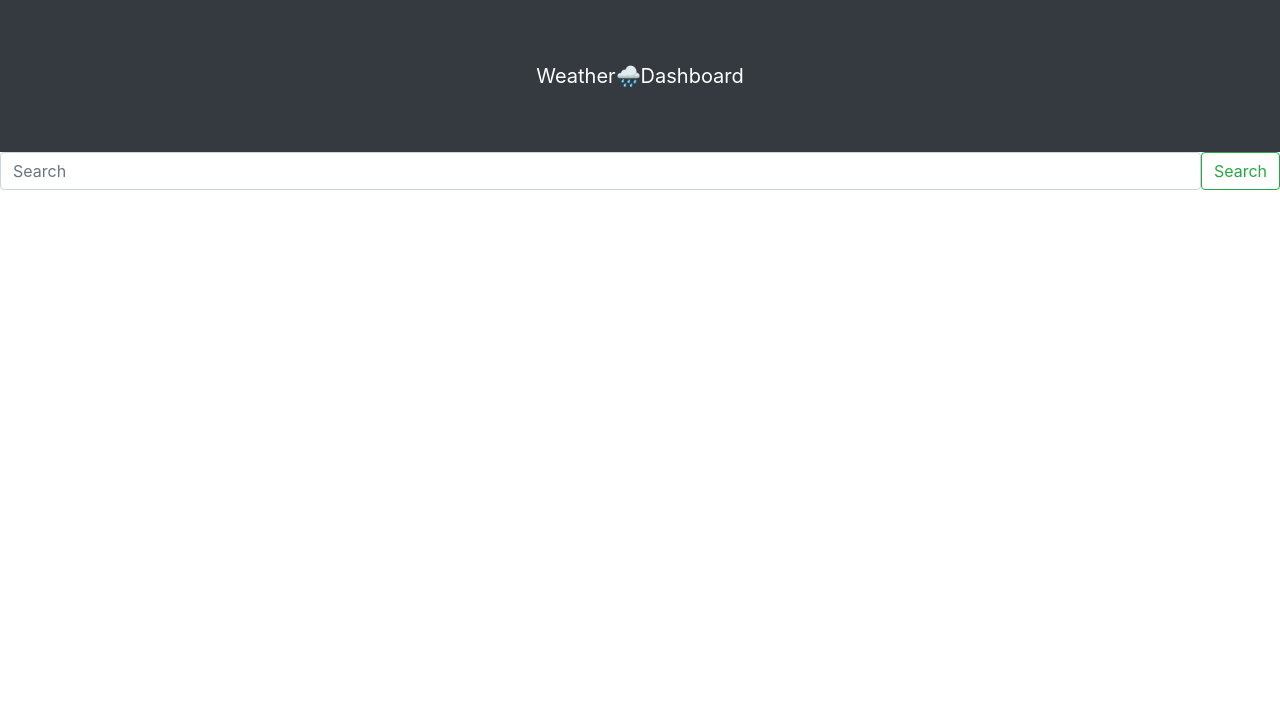
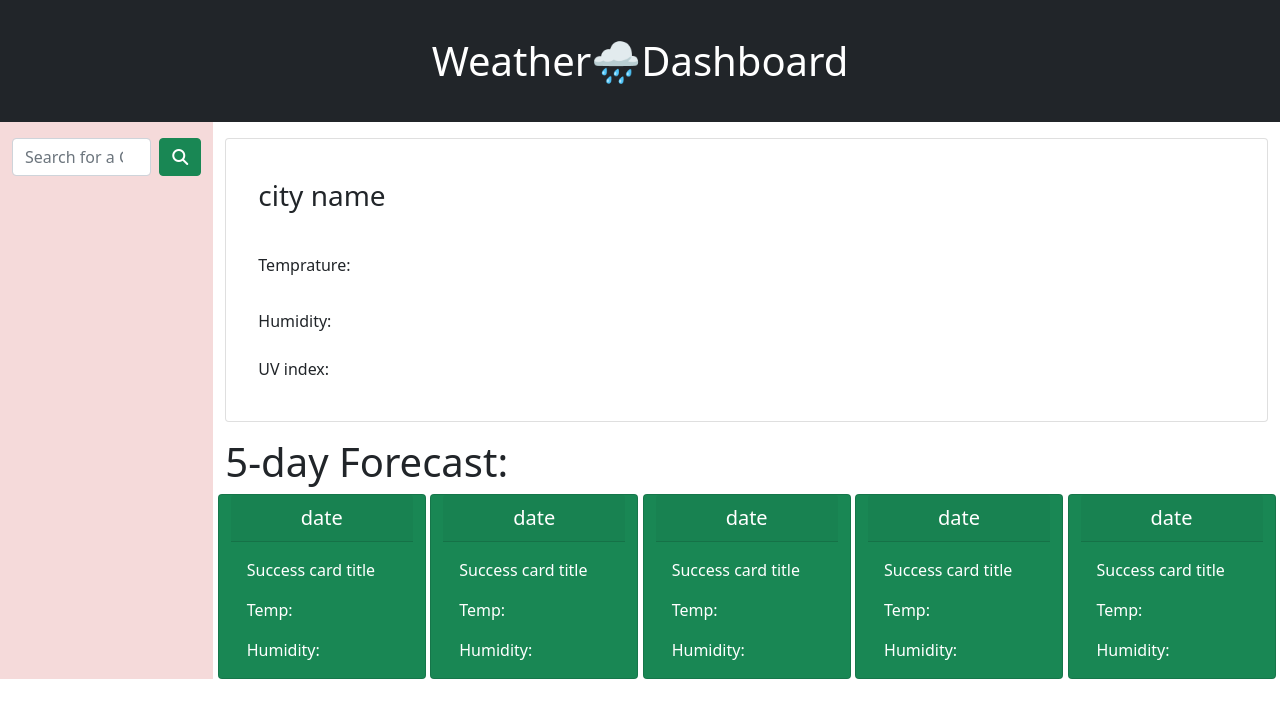
Before and after one commit to 705h-S/Climate-forecast, a plain HTML site: page index.html in a window 1280 px wide. Drawn offline with nearby package versions, Linux system fonts and the light colour scheme.

Commit message:
finished HTML & CSS content of app

```diff
--- a/index.html
+++ b/index.html
@@ -5,10 +5,12 @@
     <meta http-equiv="X-UA-Compatible" content="IE=edge">
     <meta name="viewport" content="width=device-width, initial-scale=1.0">
     <!-- Bootstrap CSS -->
-    <link rel="stylesheet" href="https://cdnjs.cloudflare.com/ajax/libs/twitter-bootstrap/4.5.0/css/bootstrap.min.css">
+    <link href="https://cdn.jsdelivr.net/npm/bootstrap@5.1.3/dist/css/bootstrap.min.css" rel="stylesheet" integrity="sha384-1BmE4kWBq78iYhFldvKuhfTAU6auU8tT94WrHftjDbrCEXSU1oBoqyl2QvZ6jIW3" crossorigin="anonymous">
     <link rel="stylesheet" href="https://code.jquery.com/ui/1.12.1/themes/base/jquery-ui.css">
     <!-- Main CSS -->
     <link rel="stylesheet" href="assets/CSS/style.css"/>
+    <!-- font icons  -->
+    <script src="https://kit.fontawesome.com/4d6f1a50fa.js" crossorigin="anonymous"></script>
     <title>Weather Forecast</title>
 </head>
 
@@ -16,18 +18,98 @@
 
     <header>
         <nav class="navbar navbar-dark bg-dark ">
-            <div class="container-fluid f">
-              <span class="navbar-brand my-5 mx-auto ">Weather🌧Dashboard</span>
+            <div class="container-fluid ">
+              <h1 class="navbar-brand my-4 mx-auto fs-1">Weather🌧Dashboard</h1>
             </div>
         </nav>
     </header>
 
+    <div class="container-fluid">
+      <div class="row">
+       <!-- start coloum "start" -->
+      <div class="col-4 col-md-2 " style="background-color: #f5dada;">
+
+      <form class="d-flex mt-3">
+        <input class="form-control me-2" type="search" placeholder="Search for a City" aria-label="Search">
+        <button class="btn btn-success" type="submit"><i class="fas fa-search"></i></button>
+      </form>
+
+    </div>
 
 
-    <form class="d-flex">
-        <input class="form-control me-2" type="search" placeholder="Search" aria-label="Search">
-        <button class="btn btn-outline-success" type="submit">Search</button>
-      </form>
+      <!--end coloum "weather display"  -->
+    <div class="col-8 col-md-10">
+
+      <div class="card mt-3 ps-3" style="height: 500">
+        <div class="card-body">
+          <h5 class="card-title fs-3 py-4">city name</h5>
+          <p class="card-text py-2"> Temprature:</p>
+          <p class="card-text py-2">Humidity:</p>
+          <p class="card-text pb-4">UV index:</p>
+        </div>
+     </div>
+      <h1 class="mt-3"> 5-day Forecast:</h1>
+      <!-- 5 day forecast cards -->
+        <div class="row justify-content-evenly">
+
+          <div class="card text-white bg-success " style="max-width: 13rem;">
+            <div class="card-header text-center fs-5">date</div>
+            <div class="card-body">
+              <p class="card-img">Success card title</p>
+              <p class="card-text"> Temp:</p>
+              <p class="card-text"> Humidity:</p>
+            </div>
+          </div>
+
+          <div class="card text-white bg-success " style="max-width: 13rem;">
+            <div class="card-header text-center fs-5">date</div>
+            <div class="card-body">
+              <p class="card-img">Success card title</p>
+              <p class="card-text"> Temp:</p>
+              <p class="card-text"> Humidity:</p>
+            </div>
+          </div>
+
+          <div class="card text-white bg-success " style="max-width: 13rem;">
+            <div class="card-header text-center fs-5">date</div>
+            <div class="card-body">
+              <p class="card-img">Success card title</p>
+              <p class="card-text"> Temp:</p>
+              <p class="card-text"> Humidity:</p>
+            </div>
+          </div>
+
+          <div class="card text-white bg-success " style="max-width: 13rem;">
+            <div class="card-header text-center fs-5">date</div>
+            <div class="card-body">
+              <p class="card-img">Success card title</p>
+              <p class="card-text"> Temp:</p>
+              <p class="card-text"> Humidity:</p>
+            </div>
+          </div>
+
+          <div class="card text-white bg-success " style="max-width: 13rem;">
+            <div class="card-header text-center fs-5">date</div>
+            <div class="card-body">
+              <p class="card-img">Success card title</p>
+              <p class="card-text"> Temp:</p>
+              <p class="card-text"> Humidity:</p>
+            </div>
+          </div>
+
+
+        </div>
+
+
+
+    </div>
+
+
+    </div>
+    </div>
+
+
+
 
 
 
```
